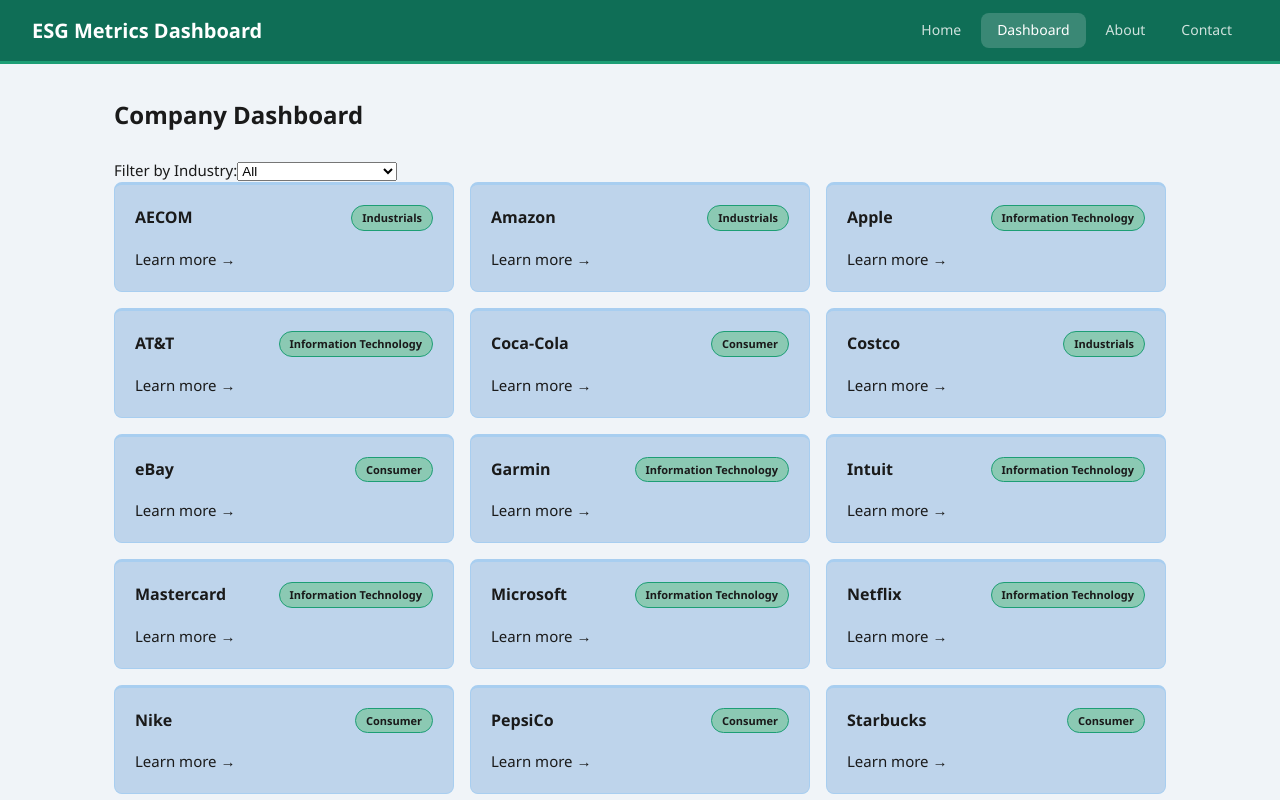
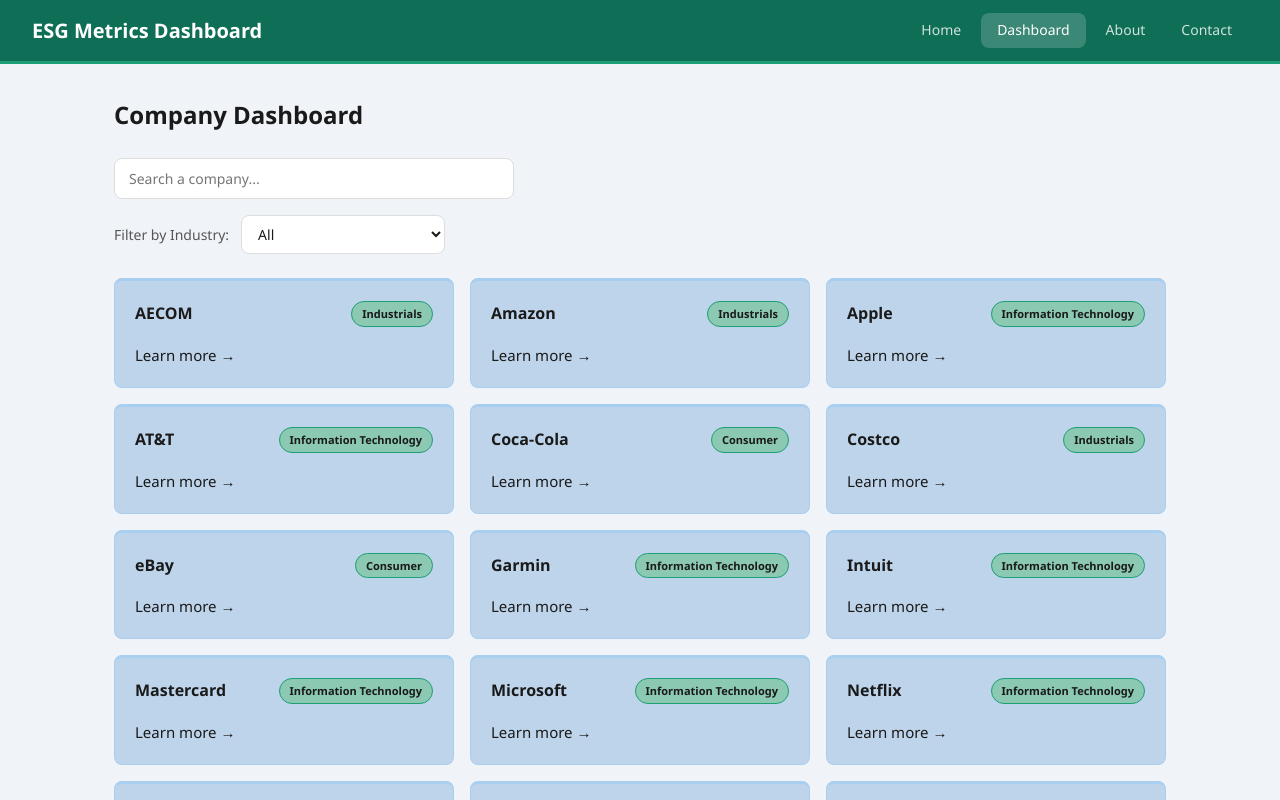
Before and after one commit to gibsonhannah07/esg-company-dashboard, a React (Vite) app: page /dashboard in a window 1280 px wide. Shown: the top 800 px of the page. Built offline with nearby package versions, Linux system fonts and the light colour scheme.

Commit message:
added search bar feature and styling

```diff
--- a/src/components/CompanyGrid.jsx
+++ b/src/components/CompanyGrid.jsx
@@ -1,8 +1,15 @@
 import CompanyCard from "./CompanyCard";
 
-function CompanyGrid({ companies, selectedCompany, onSelectCompany }) {
+export default function CompanyGrid({ companies, selectedCompany, onSelectCompany, searchQueary }) {
+  if (companies.length === 0 && searchQueary) {
+    return (
+    <p>No results found for "{searchQueary}", try searching another company name. </p>
+  );
+}
   if (companies.length === 0) {
-    return <p>No companies match your search.</p>;
+    return (
+      <p className="empty-state">No companies match your filter.</p>
+    );
   }
 
   return (
@@ -18,5 +25,3 @@
     </div>
   );
 }
-
-export default CompanyGrid;
--- a/src/components/FilterBar.jsx
+++ b/src/components/FilterBar.jsx
@@ -2,7 +2,7 @@
 
 export default function ({ industries, selected, onFilterChange }) {
   return (
-    <div>
+    <div className="filter-bar">
       <label htmlFor="industry-filter">Filter by Industry:</label>
       <select
         id="industry-filter"
--- a/src/index.css
+++ b/src/index.css
@@ -285,6 +285,31 @@
 .filter-bar select:focus {
   border-color: var(--blue-mid);
   outline: none;
+}
+
+
+/* search bar */
+/* ── Search Bar ────────────────────────────────────────────────────────────── */
+.search-bar {
+  margin-bottom: 16px;
+}
+
+.search-bar input {
+  font-family: inherit;
+  font-size: 14px;
+  padding: 10px 14px;
+  border: 1px solid var(--border);
+  border-radius: var(--border-radius);
+  background-color: var(--bg-white);
+  color: var(--text-primary);
+  width: 100%;
+  max-width: 400px;
+}
+
+.search-bar input:focus {
+  outline: none;
+  border-color: var(--blue-mid);
+  background-color: var(--bg-white);
 }
 
 /* Dashboard Header */
--- a/src/pages/Dashboard.jsx
+++ b/src/pages/Dashboard.jsx
@@ -7,10 +7,18 @@
 export default function Dashboard() {
   const [selectedCompany, setSelectedCompany] = useState(null);
   const [filterIndustry, setFilterIndustry] = useState("All");
+  const [searchQuery, setSearchQuery] = useState("");
 
-  const filteredCompanies = filterIndustry === "All"
-    ? companies
-    : companies.filter((company) => company.industry === filterIndustry);
+  const filteredCompanies = companies.filter((company) => {
+    const matchesIndustry =
+      filterIndustry === "All" || company.industry === filterIndustry;
+
+    const matchesSearch = company.name
+      .toLowerCase()
+      .includes(searchQuery.toLowerCase());
+
+    return matchesIndustry && matchesSearch;
+  });
 
   const industryOptions = [
     "All",
@@ -29,6 +37,14 @@
     <section>
       <div className="dashboard-header">
         <h2>Company Dashboard</h2>
+      </div>
+      <div className="search-bar">
+         <input
+          type="text"
+          placeholder="Search a company..."
+          value={searchQuery}
+          onChange={(e) => setSearchQuery(e.target.value)}
+        />
       </div>
 
       <FilterBar
```
